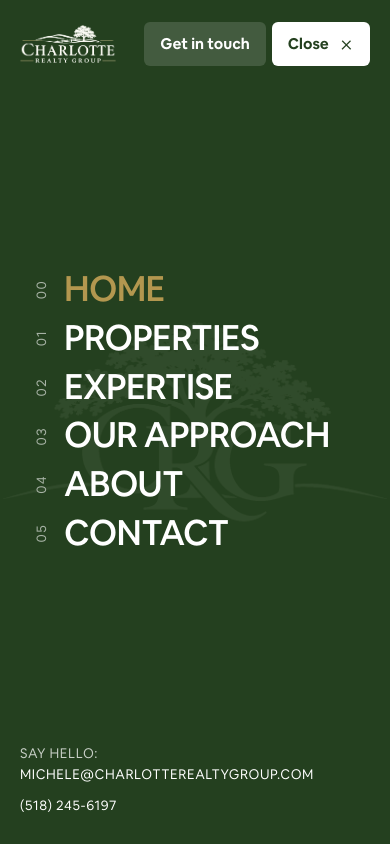
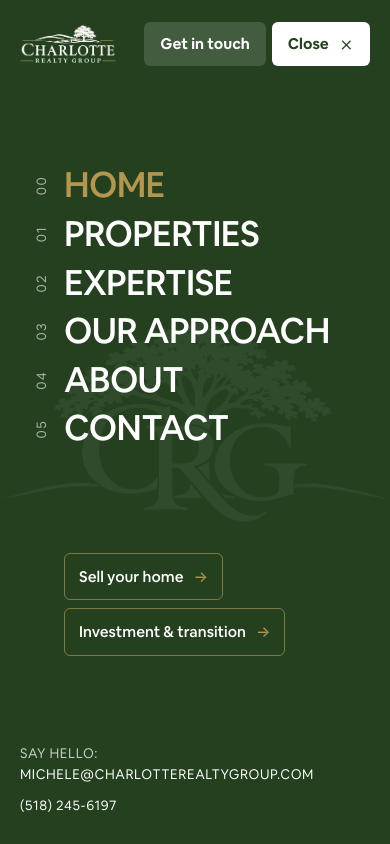
Before and after one commit to zazendesigns1/crc, a Next.js app: page / in a window 390 px wide. Both pictures are taken after a click on the button "Menu". Shown: the top 844 px of the page. Built offline with nearby package versions, Linux system fonts and the light colour scheme.

Commit message:
Mobile menu: add Sell your home and Investment & transition as secondary links
Co-Authored-By: Claude Opus 5.5 <noreply@anthropic.com>
Claude-Session: https://claude.ai/code/session_01Xsq23KtxJzc5kVVGjT4hLn

```diff
--- a/app/globals.css
+++ b/app/globals.css
@@ -1244,3 +1244,13 @@ footer.site .foot-links{row-gap:14px}
 /* Consistent space below every sub-page title band */
 .page-head + section.band,.page-head + .band,.page-head + section{padding-top:72px!important}
 @media (max-width:700px){.page-head + section.band,.page-head + .band,.page-head + section{padding-top:44px!important}.band.approach-band{padding-bottom:44px!important}}
+
+/* Menu: secondary links (Sell, Investment) under the main list */
+.menu-extra{position:relative;display:flex;flex-wrap:wrap;gap:10px;width:min(720px,100%);margin:0 0 auto auto;padding:22px 0 0 90px;opacity:0;transform:translateY(16px);transition:opacity .45s ease,transform .45s ease}
+.menu-ov.open .menu-extra{opacity:1;transform:none}
+.menu-extra a{display:inline-flex;align-items:center;gap:10px;padding:12px 18px;border-radius:6px;border:1px solid rgba(201,169,97,.55);color:#fff;text-decoration:none!important;font-weight:500;font-size:1rem;transition:background .2s,border-color .2s,color .2s}
+.menu-extra a span{color:var(--gold);transition:transform .2s}
+.menu-extra a:hover,.menu-extra a.on{background:rgba(255,255,255,.08);border-color:var(--gold)}
+.menu-extra a:hover span{transform:translateX(3px)}
+@media (max-width:600px){.menu-extra{padding:18px 0 0 44px;gap:8px}.menu-extra a{padding:11px 14px;font-size:.95rem}}
+@media (prefers-reduced-motion: reduce){.menu-extra{transition:none}}
--- a/components/Header.tsx
+++ b/components/Header.tsx
@@ -113,6 +113,13 @@ export default function Header() {
               </Link>
             ))}
           </nav>
+          <div className="menu-extra" style={{ transitionDelay: open ? `${120 + MENU.length * 60}ms` : "0ms" }}>
+            {[{ href: "/sell", label: "Sell your home" }, { href: "/investment", label: "Investment & transition" }].map((n) => (
+              <Link key={n.href} href={n.href} className={isOn(n.href) ? "on" : ""} tabIndex={open ? 0 : -1} onClick={() => setOpen(false)}>
+                {n.label} <span aria-hidden="true">→</span>
+              </Link>
+            ))}
+          </div>
           <div className="menu-foot">
             <span>Say hello: <a href={`mailto:${BROKERAGE.email}`} tabIndex={open ? 0 : -1}>{BROKERAGE.email}</a></span>
             <span><a href={BROKERAGE.phoneHref} tabIndex={open ? 0 : -1}>{BROKERAGE.phone}</a></span>
```
